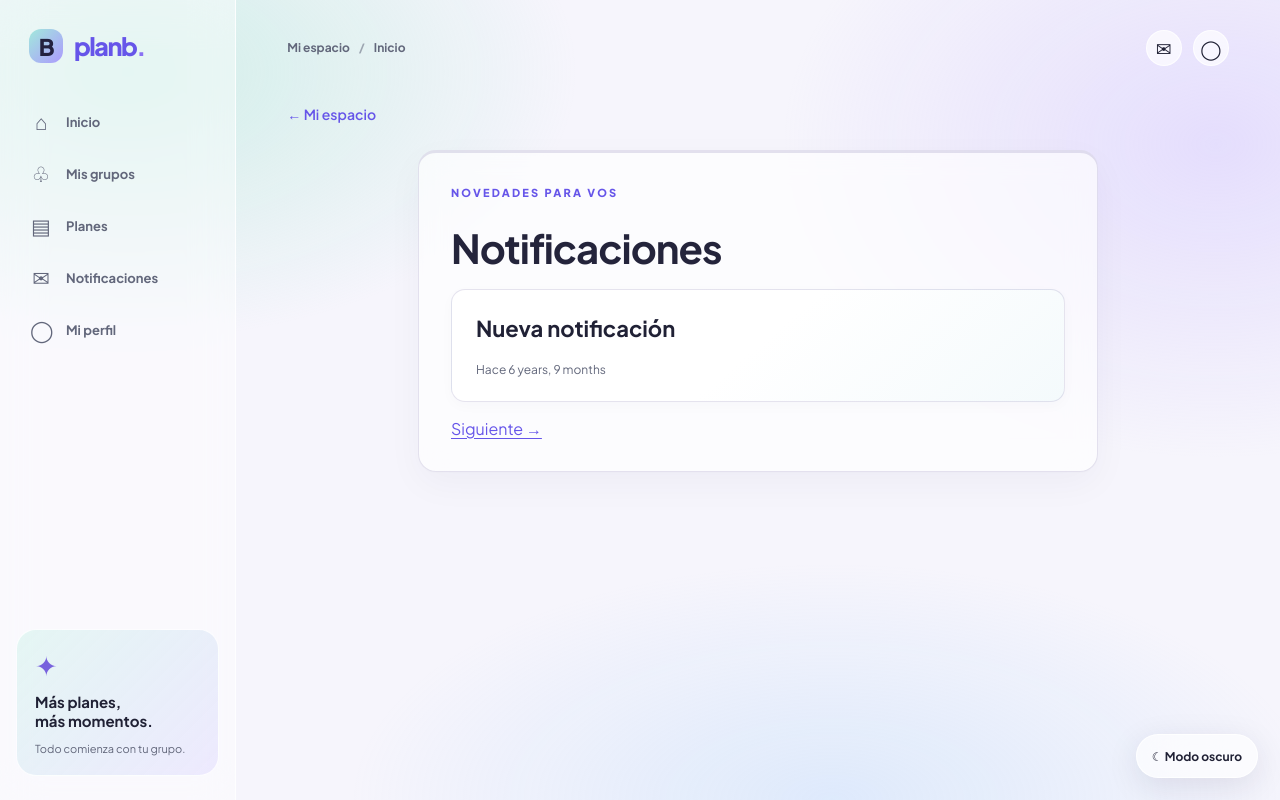
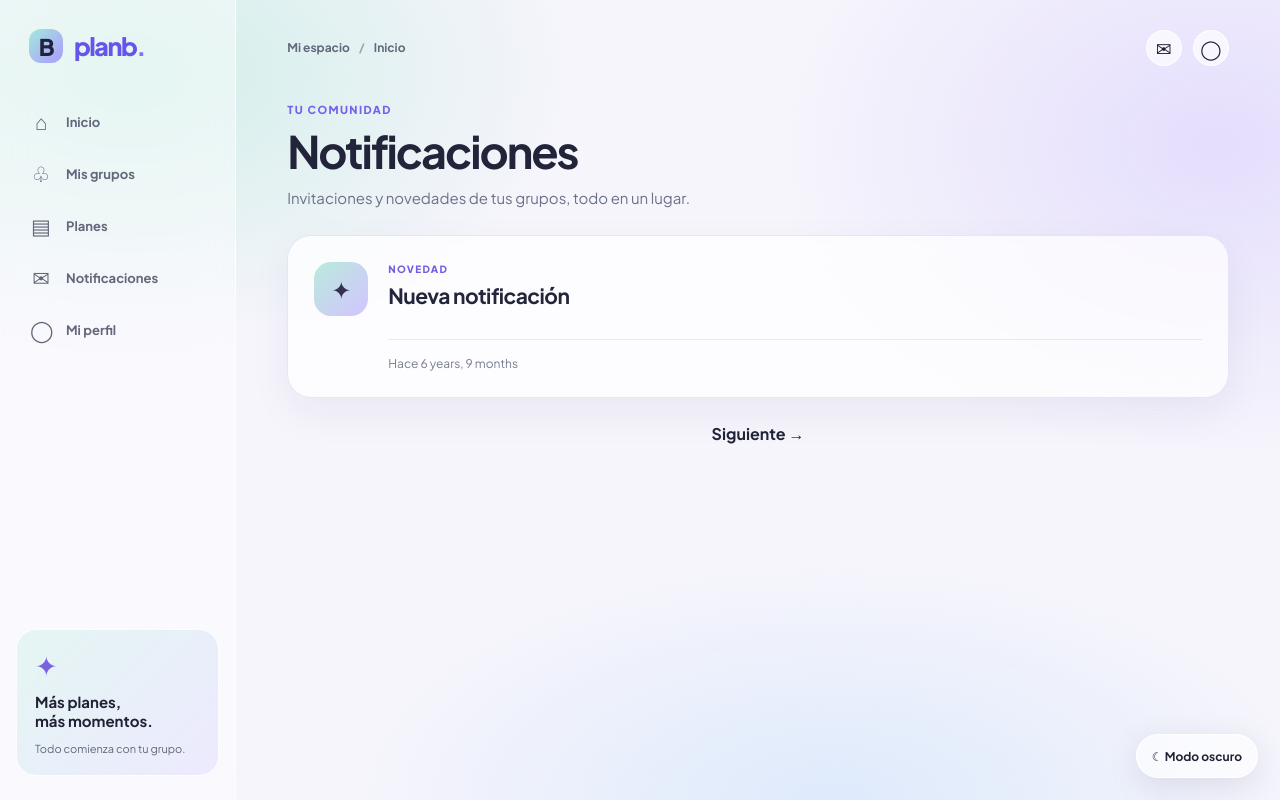
Before and after one commit to VirBruno/PlanB, a Django app: template backend/apps/notifications/templates/notifications/index.html in a window 1280 px wide. Run offline with Django 5.2, Linux system fonts and the light colour scheme; the template is opened without the code that fills it: most values are stand-ins (such as "Sample title", 1, 10 or a date in 2020).

Commit message:
feat(frontend): redisenar propuestas y notificaciones

```diff
--- a/backend/apps/notifications/templates/notifications/index.html
+++ b/backend/apps/notifications/templates/notifications/index.html
@@ -1,35 +1,74 @@
 {% extends 'components/authenticated_base.html' %}
+{% load static %}
 {% block title %}Notificaciones · Plan B{% endblock %}
+{% block page_css %}<link rel="stylesheet" href="{% static 'users/css/notifications-social.css' %}">{% endblock %}
 {% block workspace %}
-<a class="back-link" href="{% url 'users:dashboard' %}">← Mi espacio</a>
-<section class="group-panel" aria-labelledby="notifications-title">
-  <p class="eyebrow eyebrow--blue">NOVEDADES PARA VOS</p>
+<section class="pb-notifications" aria-labelledby="notifications-title">
+  <header class="pb-notifications__header">
+    <div>
+      <p class="pb-notifications__eyebrow">TU COMUNIDAD</p>
       <h1 id="notifications-title">Notificaciones</h1>
+      <p class="pb-notifications__lead">Invitaciones y novedades de tus grupos, todo en un lugar.</p>
+    </div>
+  </header>
+
   {% if unavailable %}
-  <div class="notice notice--error" role="alert"><p>No pudimos cargar o confirmar tus notificaciones. Revisá el estado antes de volver a responder.</p><a href="{% url 'notifications:index' %}">Volver a intentar</a></div>
+    <div class="pb-notifications__alert" role="alert">
+      <h2>No pudimos cargar tus notificaciones</h2>
+      <p>Revisá el estado antes de volver a responder una invitación.</p>
+      <a class="button button--primary" href="{% url 'notifications:index' %}">Volver a intentar</a>
+    </div>
   {% else %}
-  <ul class="notifications-list">
+    <ul class="pb-notifications__list">
       {% for notification in notifications_page.items %}
-    <li class="notification-card {% if not notification.read_at %}notification-card--unread{% endif %}">
+        <li class="pb-notifications__card{% if not notification.read_at %} pb-notifications__card--unread{% endif %}">
+          <div class="pb-notifications__icon" aria-hidden="true">{% if notification.type == 'group_invitation' %}✉{% else %}✦{% endif %}</div>
+          <div class="pb-notifications__content">
+            <div class="pb-notifications__card-top">
+              <div>
+                <p class="pb-notifications__kind">{% if notification.type == 'group_invitation' %}INVITACIÓN A UN GRUPO{% else %}NOVEDAD{% endif %}</p>
+                <h2>{% if notification.type == 'group_invitation' %}{{ notification.group_name }}{% else %}Nueva notificación{% endif %}</h2>
+              </div>
+              {% if not notification.read_at %}<span class="pb-notifications__unread">Sin leer</span>{% endif %}
+            </div>
             {% if notification.type == 'group_invitation' %}
-      <h2>{{ notification.group_name }}</h2>
               {% if notification.status == 'pending' %}
-        <p><strong>{{ notification.inviter_username }}</strong> te invitó a unirte al grupo.</p>
-        <div class="notification-actions">
-          <form method="post" action="{% url 'notifications:reject' notification.invitation_id %}">{% csrf_token %}<button class="button button--danger-quiet" type="submit">Rechazar<span class="sr-only"> invitación a {{ notification.group_name }}</span></button></form>
-          <form method="post" action="{% url 'notifications:accept' notification.invitation_id %}">{% csrf_token %}<button class="button button--primary" type="submit">Aceptar<span class="sr-only"> invitación a {{ notification.group_name }}</span></button></form>
+                <p><strong>{{ notification.inviter_username }}</strong> te invitó a unirte al grupo. ¿Te sumás?</p>
+                <div class="pb-notifications__actions">
+                  <form method="post" action="{% url 'notifications:accept' notification.invitation_id %}">{% csrf_token %}<button class="button button--primary" type="submit">Aceptar invitación<span class="sr-only"> a {{ notification.group_name }}</span></button></form>
+                  <form method="post" action="{% url 'notifications:reject' notification.invitation_id %}">{% csrf_token %}<button class="button pb-notifications__secondary" type="submit">Rechazar<span class="sr-only"> invitación a {{ notification.group_name }}</span></button></form>
                 </div>
               {% elif notification.status == 'accepted' %}
-        <p class="notification-state">Invitación aceptada</p><p>Ya sos integrante de {{ notification.group_name }}.</p>
-        <a class="button button--primary" href="{% url 'groups:detail' notification.group_id %}">Ir al grupo</a>
-      {% else %}<p class="notification-state">Invitación rechazada</p>{% endif %}
-      {% else %}<h2>Nueva notificación</h2>{% endif %}
-      <div class="notification-meta"><time datetime="{{ notification.created_at|date:'c' }}" title="{{ notification.created_at|date:'d/m/Y H:i' }}">Hace {{ notification.created_at|timesince }}</time>
-      {% if not notification.read_at %}<span class="person-role">No leída</span><form method="post" action="{% url 'notifications:mark_read' notification.id %}">{% csrf_token %}<button class="button button--quiet" type="submit">Marcar como leída<span class="sr-only">: {{ notification.group_name }}</span></button></form>{% endif %}</div>
+                <p class="pb-notifications__status pb-notifications__status--accepted">Invitación aceptada</p>
+                <p>Ya sos integrante de {{ notification.group_name }}.</p>
+                <div class="pb-notifications__actions"><a class="button button--primary" href="{% url 'groups:detail' notification.group_id %}">Ir al grupo ↗</a></div>
+              {% else %}
+                <p class="pb-notifications__status">Invitación rechazada</p>
+              {% endif %}
+            {% endif %}
+            <div class="pb-notifications__meta">
+              <time datetime="{{ notification.created_at|date:'c' }}" title="{{ notification.created_at|date:'d/m/Y H:i' }}">Hace {{ notification.created_at|timesince }}</time>
+              {% if not notification.read_at %}
+                <form method="post" action="{% url 'notifications:mark_read' notification.id %}">{% csrf_token %}<button class="pb-notifications__mark" type="submit">Marcar como leída<span class="sr-only">: {{ notification.group_name }}</span></button></form>
+              {% endif %}
+            </div>
+          </div>
         </li>
-    {% empty %}<li class="empty-state"><h2>Todavía no tenés notificaciones.</h2><p>Cuando te inviten a un grupo, vas a encontrar la invitación acá.</p></li>{% endfor %}
+      {% empty %}
+        <li class="pb-notifications__empty">
+          <div class="pb-notifications__empty-icon" aria-hidden="true">✧</div>
+          <h2>Todo al día</h2>
+          <p>Cuando te inviten a un grupo, vas a encontrar la invitación acá.</p>
+          <a href="{% url 'groups:index' %}" class="button button--primary">Explorar mis grupos ↗</a>
+        </li>
+      {% endfor %}
     </ul>
-  {% if notifications_page.previous_page or notifications_page.next_page %}<nav class="pagination" aria-label="Páginas de notificaciones">{% if notifications_page.previous_page %}<a href="?page={{ notifications_page.previous_page }}">← Anterior</a>{% endif %}{% if notifications_page.next_page %}<a href="?page={{ notifications_page.next_page }}">Siguiente →</a>{% endif %}</nav>{% endif %}
+    {% if notifications_page.previous_page or notifications_page.next_page %}
+      <nav class="pb-notifications__pagination" aria-label="Páginas de notificaciones">
+        {% if notifications_page.previous_page %}<a href="?page={{ notifications_page.previous_page }}">← Anterior</a>{% endif %}
+        {% if notifications_page.next_page %}<a href="?page={{ notifications_page.next_page }}">Siguiente →</a>{% endif %}
+      </nav>
+    {% endif %}
   {% endif %}
 </section>
 {% endblock %}
--- /dev/null
+++ b/backend/apps/users/static/users/css/notifications-social.css
@@ -0,0 +1,50 @@
+/* Etapa 10 — Notificaciones. Aislado a esta pantalla. */
+.pb-notifications { width: min(100%, 1140px); margin: 28px auto 80px; color: var(--sd-text, #22243a); }
+.pb-notifications__header { display:flex; justify-content:space-between; align-items:end; margin: 0 0 28px; }
+.pb-notifications__eyebrow, .pb-notifications__kind { margin:0 0 10px; color:#7660ec; font-size:11px; font-weight:800; letter-spacing:.13em; }
+.pb-notifications__header h1 { font-size: clamp(30px, 3.5vw, 45px); line-height:1.12; letter-spacing:-.045em; margin:0 0 12px; }
+.pb-notifications__lead { font-size:15px; color:#6b7188; margin:0; }
+.pb-notifications__list { padding:0; margin:0; list-style:none; display:grid; gap:16px; }
+.pb-notifications__card { display:flex; gap:20px; padding:26px; min-width:0; background:rgba(255,255,255,.72); border:1px solid rgba(125,115,190,.16); box-shadow:0 15px 42px rgba(42,32,91,.06); border-radius:24px; backdrop-filter:blur(16px); -webkit-backdrop-filter:blur(16px); color:#23253b; }
+.pb-notifications__card--unread { border-color:rgba(118,96,236,.48); }
+.pb-notifications__icon, .pb-notifications__empty-icon { display:grid; place-items:center; flex:0 0 54px; width:54px; height:54px; border-radius:17px; background:linear-gradient(135deg,#b9ebdc,#d3c3ff); color:#343052; font-size:24px; }
+.pb-notifications__content { flex:1; min-width:0; }
+.pb-notifications__card-top { display:flex; align-items:start; justify-content:space-between; flex-wrap:wrap; gap:12px; }
+.pb-notifications__card h2 { font-size:21px; letter-spacing:-.025em; margin:0 0 12px; line-height:1.3; overflow-wrap:anywhere; }
+.pb-notifications__card p { margin:0 0 12px; font-size:14px; line-height:1.65; color:#585c74; }
+.pb-notifications__card p strong { color:#25263c; }
+.pb-notifications__card .pb-notifications__kind { font-size:10px; line-height:1.4; color:#705de2; margin:0 0 6px; }
+.pb-notifications__unread { border-radius:999px; background:#eee9ff; color:#5b45bd; font-size:11px; font-weight:750; padding:6px 10px; }
+.pb-notifications__actions { display:flex; align-items:center; flex-wrap:wrap; gap:10px; margin:16px 0 8px; }
+.pb-notifications__actions form { margin:0; }
+.pb-notifications__actions .button { text-decoration:none; display:inline-flex; align-items:center; justify-content:center; min-height:39px; border-radius:12px; padding:9px 17px; font-size:13px; font-weight:700; }
+.pb-notifications__actions .pb-notifications__secondary { background:transparent; border:1px solid rgba(108,102,148,.24); color:inherit; box-shadow:none; }
+.pb-notifications__actions .pb-notifications__secondary:hover { background:rgba(128,112,203,.10); }
+.pb-notifications__meta { display:flex; gap:16px; justify-content:space-between; align-items:center; flex-wrap:wrap; margin-top:18px; padding-top:16px; border-top:1px solid rgba(118,109,160,.14); color:#777c91; font-size:12px; }
+.pb-notifications__meta form { margin:0; }
+.pb-notifications__mark { padding:4px 0; background:transparent; border:0; color:#6350ce; font-size:12px; font-weight:700; cursor:pointer; }
+.pb-notifications__mark:hover { text-decoration:underline; }
+.pb-notifications__status { font-weight:700; color:#666b84 !important; }
+.pb-notifications__status--accepted { color:#28745c !important; }
+.pb-notifications__empty, .pb-notifications__alert { list-style:none; text-align:center; border-radius:26px; background:rgba(255,255,255,.65); border:1px solid rgba(125,115,190,.16); padding:56px 24px; color:#282a41; }
+.pb-notifications__empty-icon { margin:0 auto 18px; }
+.pb-notifications__empty h2, .pb-notifications__alert h2 { margin:0 0 10px; }
+.pb-notifications__empty p, .pb-notifications__alert p { margin:0 auto 18px; color:#62677e; max-width:440px; }
+.pb-notifications__pagination { display:flex; justify-content:center; gap:18px; margin:25px 0; }
+.pb-notifications__pagination a { color:inherit; text-decoration:none; font-weight:700; }
+html[data-theme="dark"] .pb-notifications { color:#f1effa; }
+html[data-theme="dark"] .pb-notifications__lead { color:#aaaac3; }
+html[data-theme="dark"] .pb-notifications__eyebrow, html[data-theme="dark"] .pb-notifications__kind { color:#a89aff; }
+html[data-theme="dark"] .pb-notifications__card, html[data-theme="dark"] .pb-notifications__empty, html[data-theme="dark"] .pb-notifications__alert { background:rgba(33,35,55,.84); border-color:rgba(184,169,247,.18); color:#f1effa; box-shadow:0 12px 32px rgba(0,0,0,.12); }
+html[data-theme="dark"] .pb-notifications__card--unread { border-color:rgba(164,143,255,.62); }
+html[data-theme="dark"] .pb-notifications__card p, html[data-theme="dark"] .pb-notifications__empty p, html[data-theme="dark"] .pb-notifications__alert p { color:#b7b7d0; }
+html[data-theme="dark"] .pb-notifications__card p strong { color:#f3f1fa; }
+html[data-theme="dark"] .pb-notifications__card .pb-notifications__kind { color:#b1a2ff; }
+html[data-theme="dark"] .pb-notifications__unread { background:rgba(137,118,235,.18); color:#c7baff; }
+html[data-theme="dark"] .pb-notifications__meta { border-top-color:rgba(191,184,235,.15); color:#a5a8c3; }
+html[data-theme="dark"] .pb-notifications__mark { color:#b6a7ff; }
+html[data-theme="dark"] .pb-notifications__status { color:#b1afc9 !important; }
+html[data-theme="dark"] .pb-notifications__status--accepted { color:#87ddbd !important; }
+html[data-theme="dark"] .pb-notifications__actions .pb-notifications__secondary { border-color:rgba(180,176,220,.27); color:#e9e7f5; }
+@media(max-width:700px){ .pb-notifications { margin:20px auto 90px; } .pb-notifications__card { padding:18px; gap:12px; border-radius:19px; } .pb-notifications__icon { flex-basis:42px; width:42px; height:42px; border-radius:13px; font-size:19px; } .pb-notifications__card h2 { font-size:18px; } .pb-notifications__header { margin-bottom:20px; } }
+@media(prefers-reduced-motion:reduce){ .pb-notifications * { scroll-behavior:auto !important; transition:none !important; } }
```
Also changed, not shown: backend/apps/plans/templates/plans/proposal_form.html (+48 -22 lines), backend/apps/users/static/users/css/proposal-form-social.css (added). Lines whose indentation alone changed are shown as unchanged.
